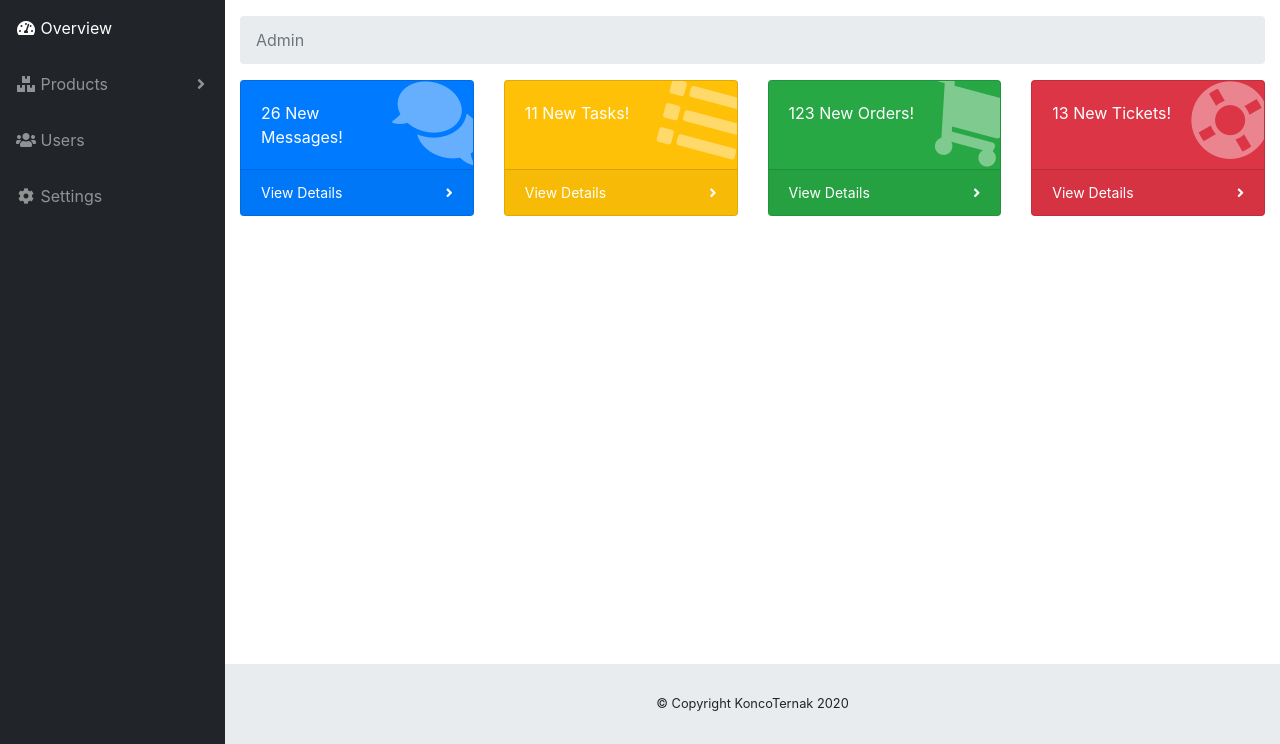
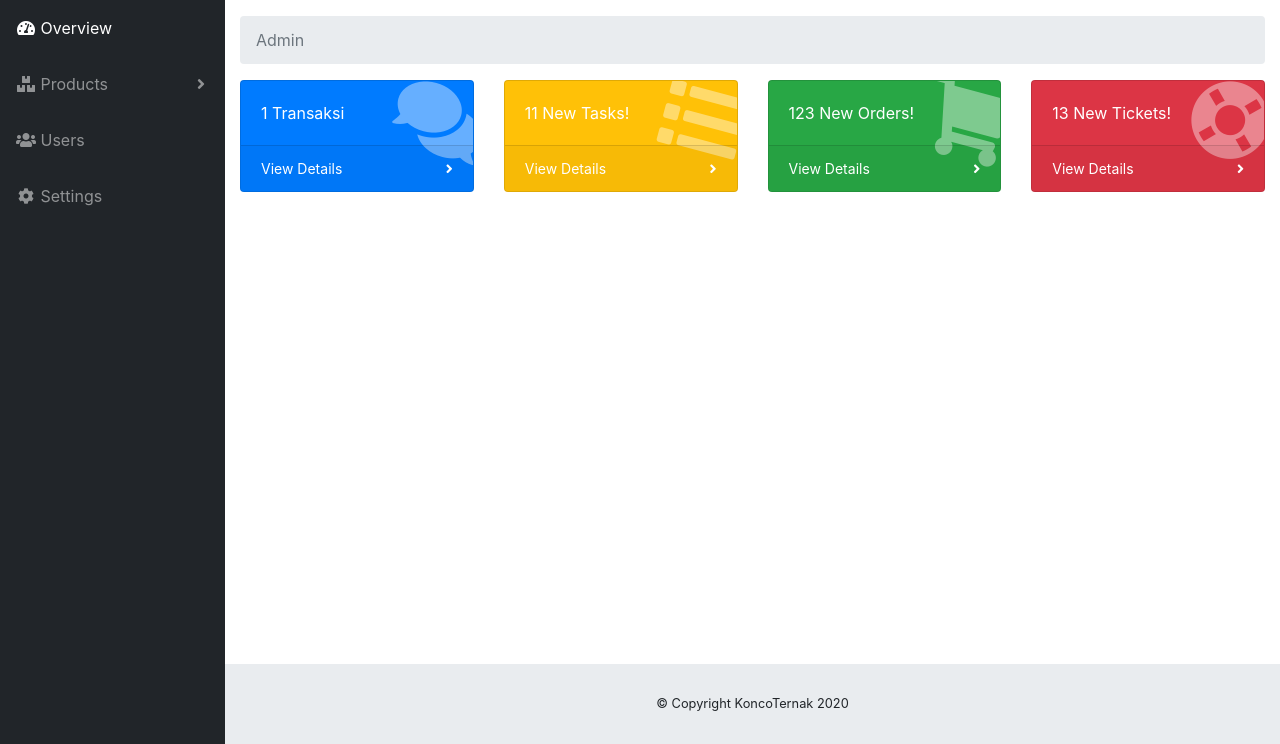
Before and after one commit to Addityarivaldo89/KoncoTernak, a CodeIgniter app: page /konco/admin in a window 1280 px wide. Shown: the part 56-800 px from the top of the page. Run offline with CodeIgniter, Linux system fonts and the light colour scheme; data comes from the database, SQL or seed files in the repository; some libraries are stand-ins or nearby versions.

Commit message:
read admin

```diff
--- a/application/config/autoload.php
+++ b/application/config/autoload.php
@@ -58,7 +58,7 @@
 |
 |	$autoload['libraries'] = array('user_agent' => 'ua');
 */
-$autoload['libraries'] = array();
+$autoload['libraries'] = array('database');
 
 /*
 | -------------------------------------------------------------------
--- a/application/controllers/Admin.php
+++ b/application/controllers/Admin.php
@@ -3,12 +3,16 @@
 class Admin extends CI_Controller {
     public function __construct()
     {
-		parent::__construct();
+        parent::__construct();
+        $this->load->model('M_Admin');
+        $this->load->helper('url');
+
 	}
 
 	public function index()
 	{
         // load view admin/overview.php
-        $this->load->view("admin/overview.php");
+        $data['total_transaksi'] = $this->M_Admin->hitTransaksi();
+        $this->load->view("admin/overview.php",$data);
 	}
 }
--- /dev/null
+++ b/application/models/M_Admin.php
@@ -0,0 +1,23 @@
+<?php
+
+defined('BASEPATH') OR exit('No direct script access allowed');
+
+class M_Admin extends CI_Model {
+
+    public function hitTransaksi()
+    {
+        $this->db->select_sum('id_transaksi');
+        $query = $this->db->get('transaksi');
+        if($query->num_rows()>0){
+            return $query->num_rows();
+        }
+        else{
+            return 0;
+        }
+    }
+
+}
+
+/* End of file M_Admin.php */
+
+?>
--- a/application/views/admin/overview.php
+++ b/application/views/admin/overview.php
@@ -30,7 +30,7 @@
 				<div class="card-body-icon">
 					<i class="fas fa-fw fa-comments"></i>
 				</div>
-				<div class="mr-5">26 New Messages!</div>
+                <div class="mr-5"><?php echo $total_transaksi ?> Transaksi</div>
 				</div>
 				<a class="card-footer text-white clearfix small z-1" href="#">
 				<span class="float-left">View Details</span>
```
